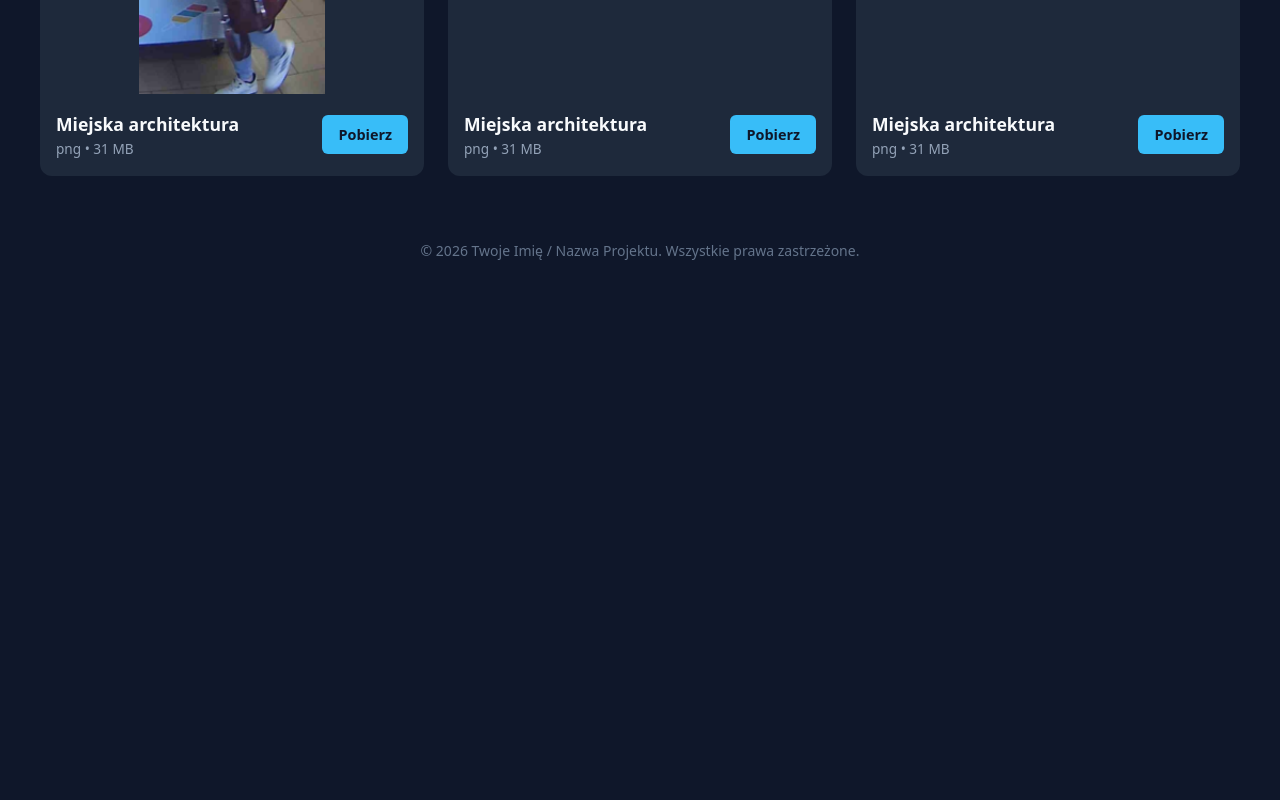
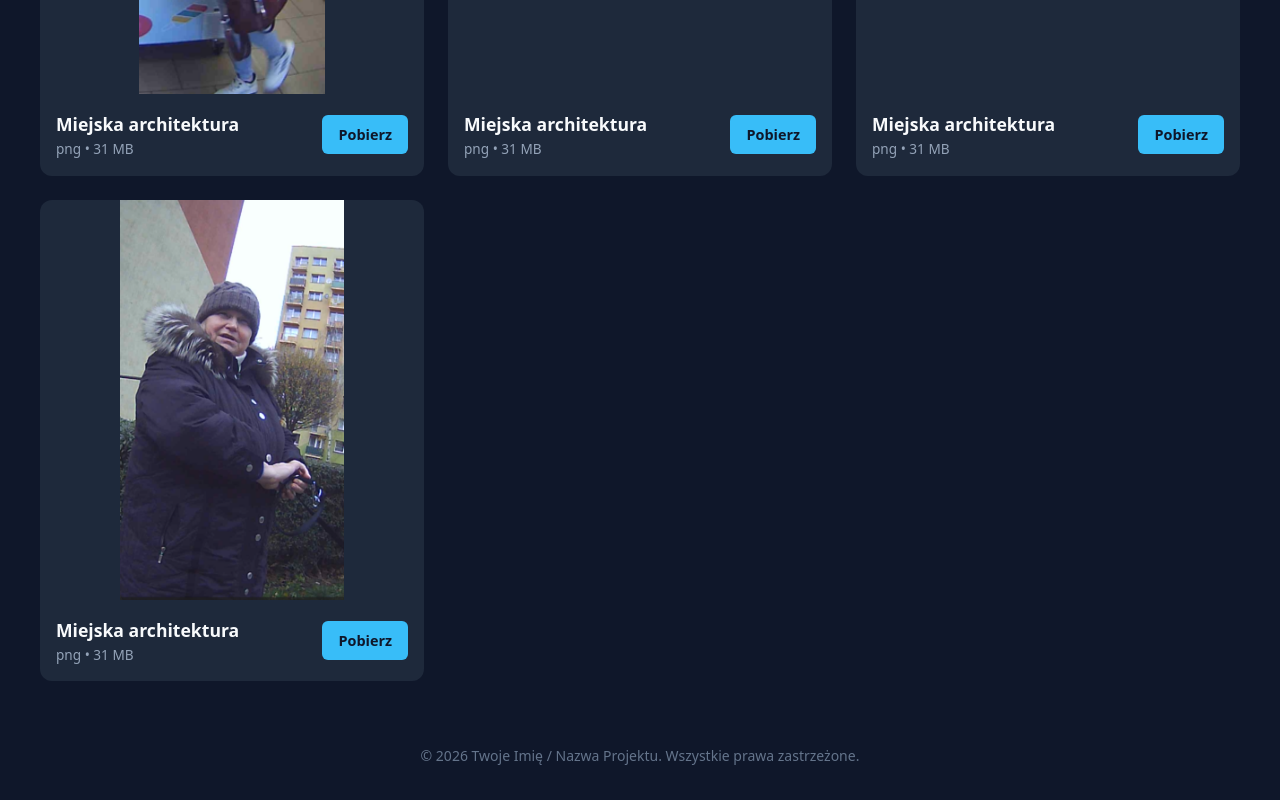
Before and after one commit to KRECHABO/zdjecia_na_stronie, a plain HTML site: page index.html in a window 1280 px wide. Shown: the part 1041-1841 px from the top of the page. Before the commit the page ends 1335 px from the top, so only its background shows below. Drawn offline with Linux system fonts and the light colour scheme.

Commit message:
nowe zdjecie

```diff
--- a/index.html
+++ b/index.html
@@ -209,6 +209,17 @@
     </div>
   </article>
 
+  <!-- KARTA ZDJĘCIA 8 -->
+  <article class="photo-card">
+    <img src="zdjecia/Zrzut ekranu 2026-11-20 100831.png" alt="Nowoczesna architektura" loading="lazy">
+    <div class="photo-info">
+      <div class="photo-details">
+        <h2>Miejska architektura</h2>
+        <p>png • 31 MB</p>
+      </div>
+      <a href="zdjecia/Zrzut ekranu 2026-11-20 100831.png" download="miejska-architektura.jpg" class="download-btn">Pobierz</a>
+    </div>
+  </article>
 
 
 
```
